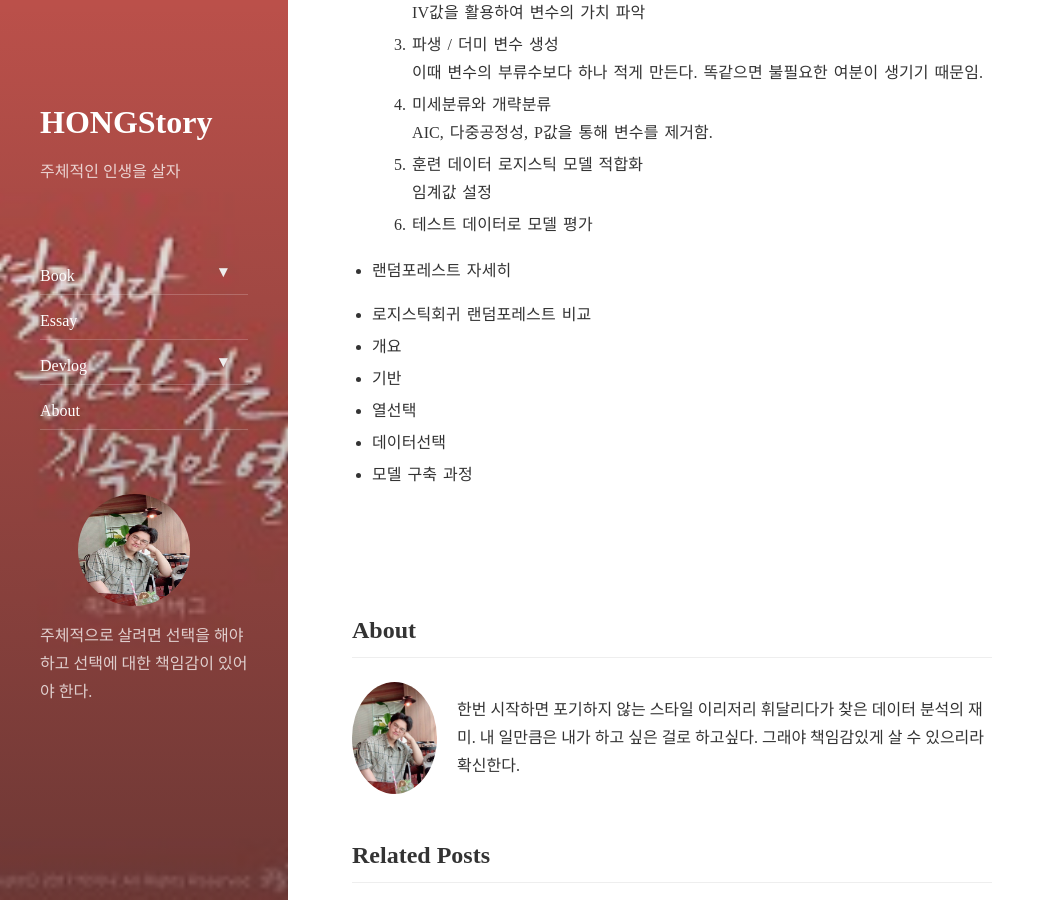
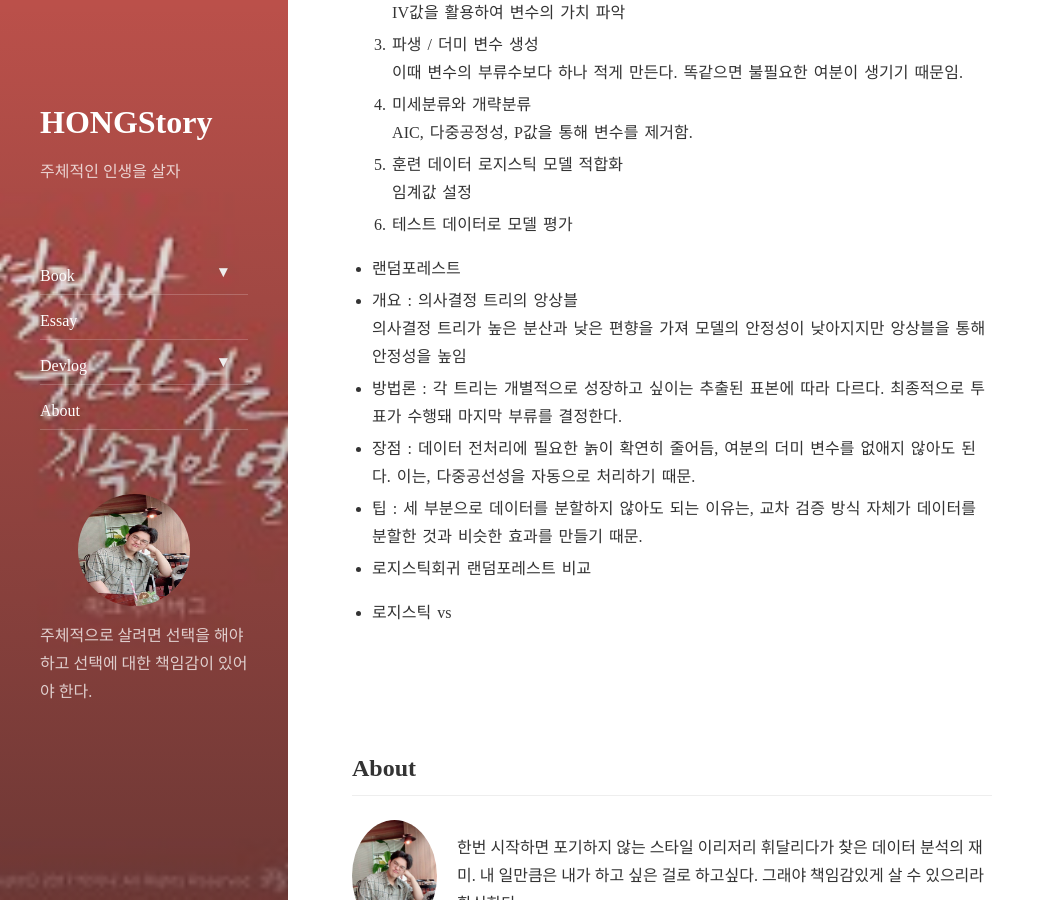
Before and after one commit to koreahong/koreahong.github.io, a Jekyll site: the page built from _posts/2020-08-31-머신러닝과 통계-3일차.markdown, in a window 1280 px wide and 900 px high, scrolled down 1415 px. Shown: the whole window, without its empty margins (0-1055 px from the left). Built offline with Jekyll 4.4.1, drawn with Linux system fonts in a browser that asks for light colours; nearby versions of some CDN libraries; some of the changed text lies outside the part shown.

Commit message:
'update'

```diff
--- a/_posts/2020-08-31-머신러닝과 통계-3일차.markdown
+++ b/_posts/2020-08-31-머신러닝과 통계-3일차.markdown
@@ -20,7 +20,7 @@ comments: False
 
  - 로지스틱회귀
  + 개요 : 개별 매개변수에 관해 우도를 최대화함으로써 매개변수를 찾으려고 하는 것
- 	+ **최대 우도 추정** : 관측값이 주어졌을 때 모델의 매개변수들 중 그 관측값을 발생시켰을 가능성이
+ 	**최대 우도 추정** : 관측값이 주어졌을 때 모델의 매개변수들 중 그 관측값을 발생시켰을 가능성이
 가장 높은 매개변숫값들을 거꾸로 찾아내는 것
 => 사건이 발생할 가능성 p와 사건이 미발생할 가능성 (1-p)를 최대화하는 매개변수들을 찾는 것
  + 방법론 : 종속변수를 독립변수에 관한 승산비(오즈비)로 변환한 후 최대 우도 추정 기법을 적용하여 어떤 사건이 발생할 확률을 추정한다.
@@ -35,22 +35,23 @@ comments: False
 	+ 일치값 / c-통계량 : 전차 조합 가능한 쌍 중에서 이벤트가 발생하지 않은 쌍보다 이벤트가 발생한 쌍에 더 높은 확률값을 정확히 부여한 쌍의 비율.
 통상 0.7보다 높으면 실제 사용하기 좋은 모델로 간주함.
 + 순서
-	+ 1. 제외 기준 및 적합-부적합 정의 완료
-2. 초기 데이터 준비 및 단일 변량 분석
-IV값을 활용하여 변수의 가치 파악
-3. 파생 / 더미 변수 생성
-이때 변수의 부류수보다 하나 적게 만든다. 똑같으면 불필요한 여분이 생기기 때문임.
-4. 미세분류와 개략분류
-AIC, 다중공정성, P값을 통해 변수를 제거함.
-5. 훈련 데이터 로지스틱 모델 적합화
-임계값 설정
-6. 테스트 데이터로 모델 평가
+	1. 제외 기준 및 적합-부적합 정의 완료
+	2. 초기 데이터 준비 및 단일 변량 분석
+		IV값을 활용하여 변수의 가치 파악
+	3. 파생 / 더미 변수 생성
+		이때 변수의 부류수보다 하나 적게 만든다. 똑같으면 불필요한 여분이 생기기 때문임.
+	4. 미세분류와 개략분류
+		AIC, 다중공정성, P값을 통해 변수를 제거함.
+	5. 훈련 데이터 로지스틱 모델 적합화
+		임계값 설정
+	6. 테스트 데이터로 모델 평가
 
- - 랜덤포레스트 자세히
+ - 랜덤포레스트
+ + 개요 : 의사결정 트리의 앙상블
+의사결정 트리가 높은 분산과 낮은 편향을 가져 모델의 안정성이 낮아지지만 앙상블을 통해 안정성을 높임
+ + 방법론 : 각 트리는 개별적으로 성장하고 싶이는 추출된 표본에 따라 다르다. 최종적으로 투표가 수행돼 마지막 부류를 결정한다.
+ + 장점 : 데이터 전처리에 필요한 놁이 확연히 줄어듬, 여분의 더미 변수를 없애지 않아도 된다. 이는, 다중공선성을 자동으로 처리하기 때문.
+ + 팁 : 세 부분으로 데이터를 분할하지 않아도 되는 이유는, 교차 검증 방식 자체가 데이터를 분할한 것과 비슷한 효과를 만들기 때문.
+ - 로지스틱회귀 랜덤포레스트 비교
 
- - 로지스틱회귀 랜덤포레스트 비교
- + 개요
- + 기반
- + 열선택
- + 데이터선택
- + 모델 구축 과정
+ - 로지스틱 vs
```
